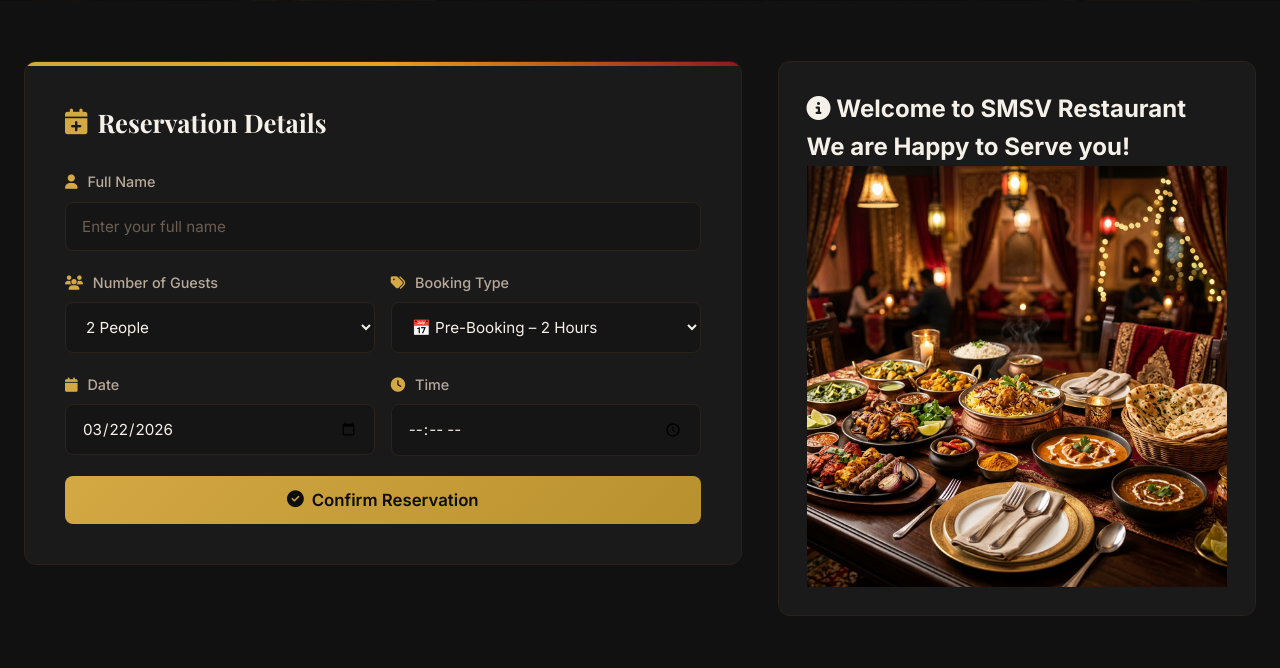
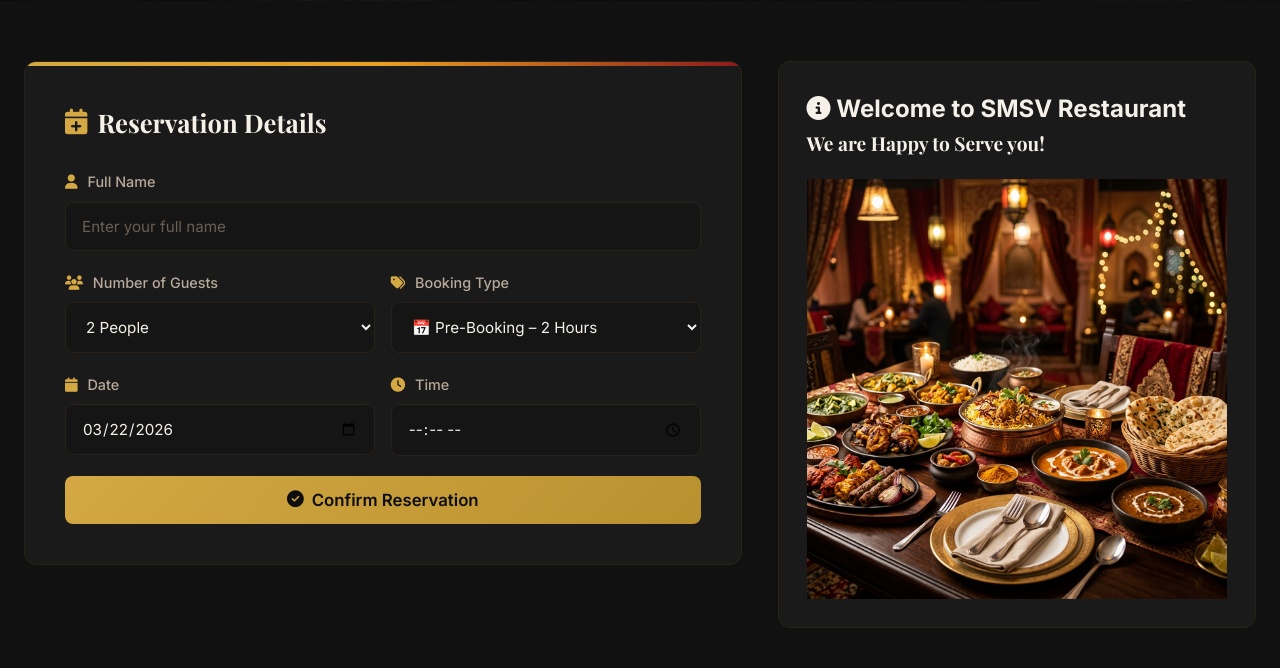
Before and after one commit to manaswigharat/SMSV-Restaurant, a Flask app: page /book in a window 1280 px wide. Shown: the part 330-998 px from the top of the page. Run offline with Flask 3, Linux system fonts and the light colour scheme.

Commit message:
Update book.html

```diff
--- a/templates/book.html
+++ b/templates/book.html
@@ -68,8 +68,8 @@
             <!-- Info Sidebar -->
             <div class="booking-info">
                 <div class="info-card">
-                    <h1><i class="fas fa-info-circle"></i> Welcome to SMSV Restaurant</h1>
-                    <h2>We are Happy to Serve you!</h2>
+                    <h2><i class="fas fa-info-circle"></i> Welcome to SMSV Restaurant</h2>
+                    <h3>We are Happy to Serve you!</h3>
                     <img src="{{ url_for('static', filename='images/hero.jpg') }}" alt="food">
 
                     <!--div class="info-tier">
```
